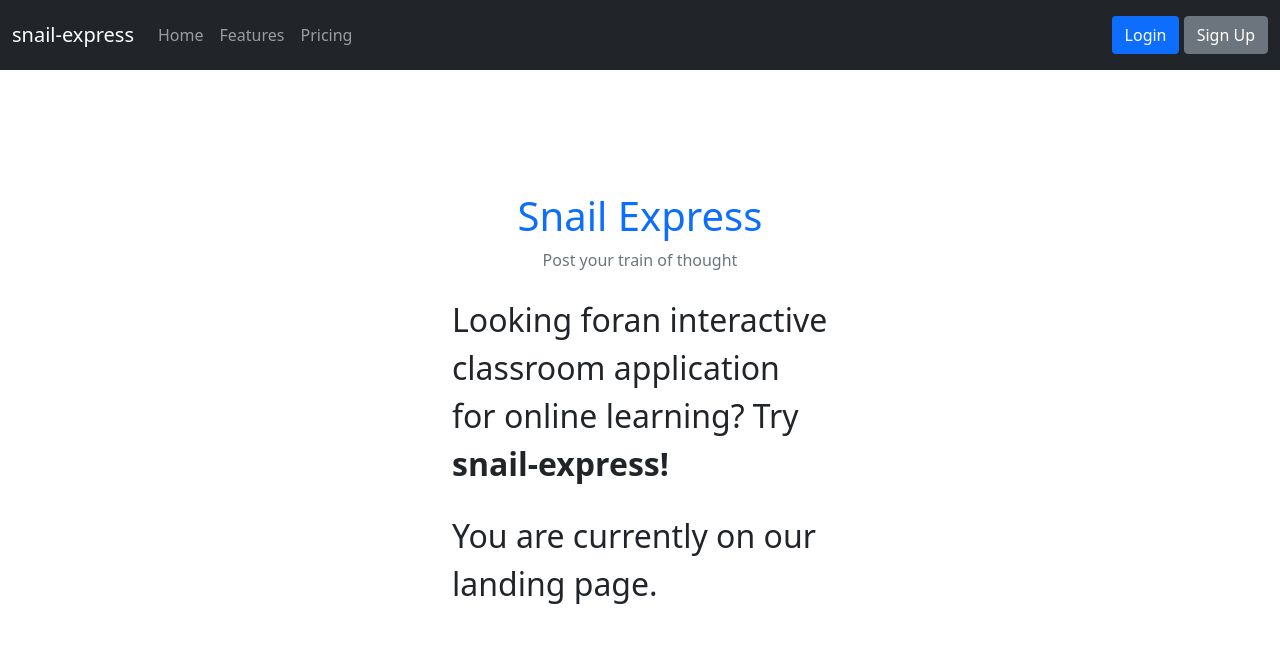
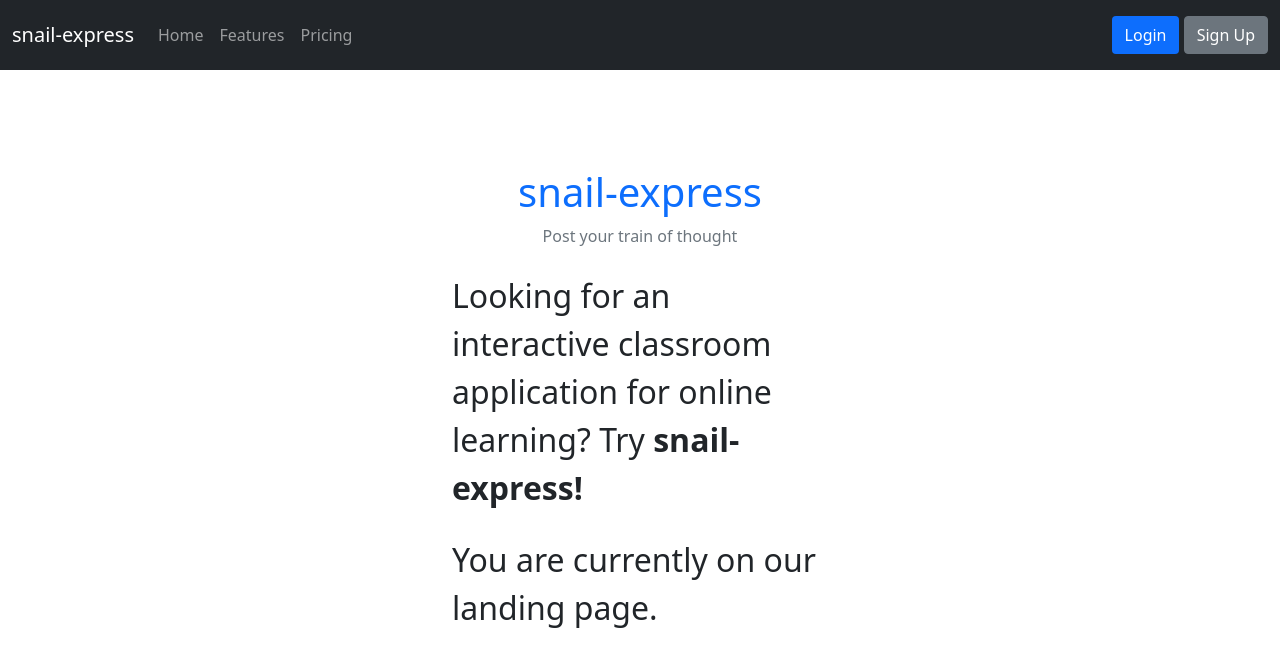
Before and after one commit to nicholas-yongjing/snail-express, a React (Create React App) app in the folder milestone-1/: page / in a window 1280 px wide. Shown: the top 666 px of the page. Built offline with nearby package versions, Linux system fonts and the light colour scheme; no server answers.

Commit message:
Edit landing page

```diff
--- a/milestone-1/src/components/LandingPage.js
+++ b/milestone-1/src/components/LandingPage.js
@@ -91,11 +91,11 @@ export default function LandingPage() {
           </div>
         </nav>
         <div className="d-flex flex-column">
-          <h1 className="d-flex justify-content-center text-primary">Snail Express</h1>
+          <h1 className="d-flex justify-content-center text-primary">snail-express</h1>
           <div className="d-flex justify-content-center text-secondary">Post your train of thought</div>
           <br></br>
           <div className="fs-2">
-            Looking foran interactive classroom application for online
+            Looking for an interactive classroom application for online
             learning? Try <strong>snail-express!</strong>
           </div>
           <br></br>
--- a/milestone-1/src/components/Profile.js
+++ b/milestone-1/src/components/Profile.js
@@ -18,10 +18,10 @@ export default function Profile() {
             <strong>Email:</strong> {currentUser.email}
           </div>
           <div>
-            <strong>Enrolled course:</strong> CS2030Snail
+            <strong>Enrolled course:</strong> CP2106
           </div>
           <div>
-            <strong>Role:</strong> Snail
+            <strong>Role:</strong> Student
           </div>
           <Link to="/update-profile" className="btn btn-primary w-100 mt-3">
             Update profile
--- a/milestone-1/src/contexts/AuthContext.js
+++ b/milestone-1/src/contexts/AuthContext.js
@@ -38,11 +38,15 @@ export function AuthProvider({ children }) {
   }
 
   function updateUserEmail(email) {
-    return updateEmail(currentUser, email);
+    return updateEmail(currentUser, email).then(() => {
+      console.log("Successfully updated email");
+    });
   }
 
   function updateUserPassword(password) {
-    return updatePassword(currentUser, password);
+    return updatePassword(currentUser, password).then(() => {
+      console.log("Successfully updated password");
+    });;
   }
 
   useEffect(() => {
```
